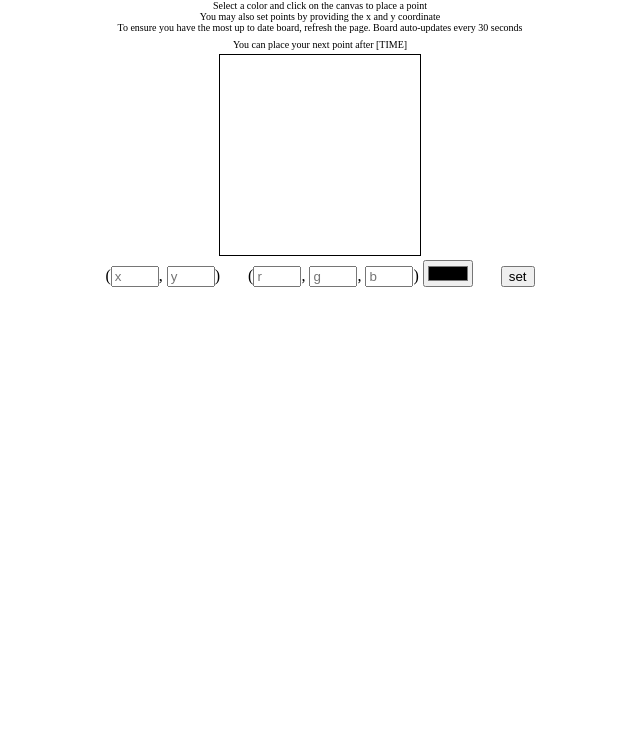
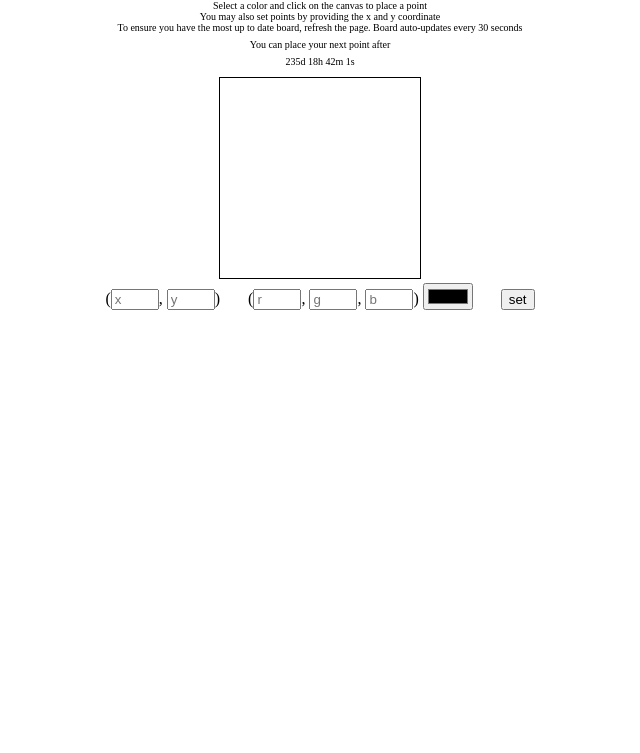
Before and after one commit to moazmuha/rplace-AWS, a website: page static_files/index.html in a window 1280 px wide. Shown: the part 47-800 px from the top of the page, without its empty margins (320-960 px from the left). Drawn offline with nearby package versions, Linux system fonts and the light colour scheme.

Commit message:
testing timer

```diff
--- a/server.js
+++ b/server.js
@@ -6,7 +6,6 @@ const exec = require('child_process').exec;
 exec('./run.sh');
 
 //keep track of points that have been updated
-var updatedBoard = {};
 
 var dim = 1000; // note: you may change dimensions for more pixels
 var board= new Array(dim);
--- a/static_files/index.html
+++ b/static_files/index.html
@@ -136,7 +136,41 @@
 		<p>Select a color and click on the canvas to place a point <br>
 		You may also set points by providing the x and y coordinate<br>
 		To ensure you have the most up to date board, refresh the page. Board auto-updates every 30 seconds</p>
-		<p>You can place your next point after [TIME]</p>
+		<p>You can place your next point after
+
+		<p id="demo"></p>
+
+		<script>
+		// Set the date we're counting down to
+		var countDownDate = new Date("Jan 5, 2022 15:37:25").getTime();
+
+		// Update the count down every 1 second
+		var x = setInterval(function() {
+
+		  // Get today's date and time
+		  var now = new Date().getTime();
+
+		  // Find the distance between now and the count down date
+		  var distance = countDownDate - now;
+
+		  // Time calculations for days, hours, minutes and seconds
+		  var days = Math.floor(distance / (1000 * 60 * 60 * 24));
+		  var hours = Math.floor((distance % (1000 * 60 * 60 * 24)) / (1000 * 60 * 60));
+		  var minutes = Math.floor((distance % (1000 * 60 * 60)) / (1000 * 60));
+		  var seconds = Math.floor((distance % (1000 * 60)) / 1000);
+
+		  // Display the result in the element with id="demo"
+		  document.getElementById("demo").innerHTML = days + "d " + hours + "h "
+		  + minutes + "m " + seconds + "s ";
+
+		  // If the count down is finished, write some text
+		  if (distance < 0) {
+			clearInterval(x);
+			document.getElementById("demo").innerHTML = "EXPIRED";
+		  }
+		}, 1000);
+		</script>
+		</p>
 
 		<canvas id="canvas" width="200" height="200" ></canvas>
 		<form id="setForm">
```
Also changed, not shown: 1 other file.
